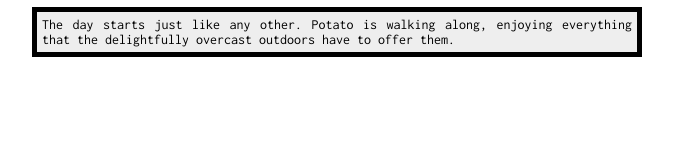
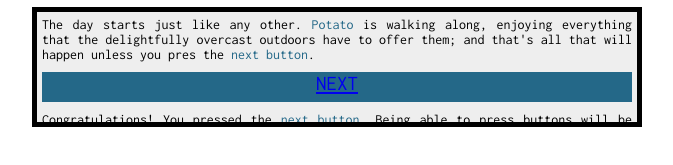
Before and after one commit to ahderien/potatogame, a plain HTML site: page game.html in a window 1280 px wide. Shown: the part 423-588 px from the top of the page, without its empty margins (303-976 px from the left). Drawn offline with Linux system fonts and the light colour scheme.

Commit message:
Testing out the dialogue.

```diff
--- a/game.css
+++ b/game.css
@@ -3,10 +3,12 @@
 @import url('https://fonts.googleapis.com/css?family=Inconsolata');
 
 h1 { font-family: 'Inconsolata', monospace; font-size: 2em; text-transform: uppercase; text-align: center;}
+span { color: #246888;}
 
 /* GAME PAGE */
 
 .game {margin: 50px auto 10px auto; width: 600px; height: 360px; background-image: url(bg-v2.gif); border: 5px solid #000; }
-.dialogue { margin: 0px auto; padding: 5px; width: 590px; height: auto; background-color: #eee; border: 5px solid #000; text-align: justify; font-size: 14px; font-family: 'Inconsolata', monospace;}
+.dialogue { margin: 0px auto; padding: 5px; width: 590px; height: 100px; background-color: #eee; border: 5px solid #000; text-align: justify; font-size: 14px; font-family: 'Inconsolata', monospace; overflow: hidden;}
+.button { margin: 10px auto; height: 30px; background-color: #246888; font-family: 'Inconsolata', monospace; font-size: 1.5em; text-align: center; text-transform: uppercase;}
 
 .potato {width: 46px; height:54px; background-image: url(potato.gif); position: relative; top: 250px; left: 10px;}
--- a/game.html
+++ b/game.html
@@ -18,7 +18,15 @@
 
         <div class="dialogue">
 
-        <div id="dstart">The day starts just like any other.  <span>Potato</span> is walking along, enjoying everything that the delightfully overcast outdoors have to offer them.</div></div>
+            <div id="dstart">The day starts just like any other.  <span>Potato</span> is walking along, enjoying everything that the delightfully overcast outdoors have to offer them; and that's all that will happen unless you pres the <span>next button</span>.
+
+            <a href="#d1"><div class="button">Next</div></a>
+
+            <div id="d1">Congratulations!  You pressed the <span>next button</span>.  Being able to press buttons will be essential t <span>Potato</span>'s adventure.</div>
+
+        </div>
+
+        </div>
 
     </body>
 </html>
```
